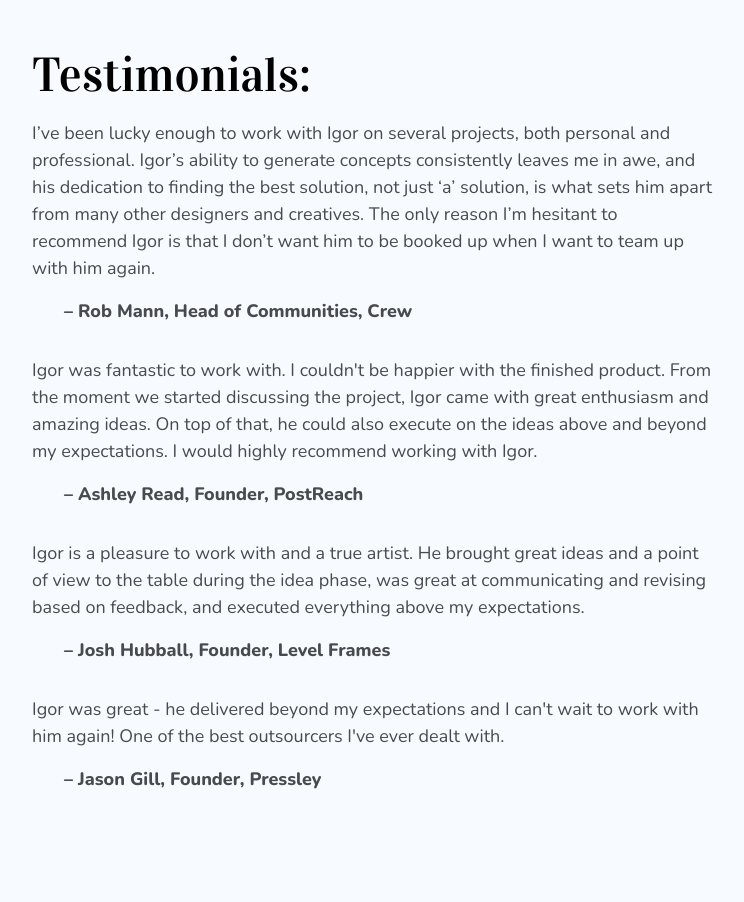
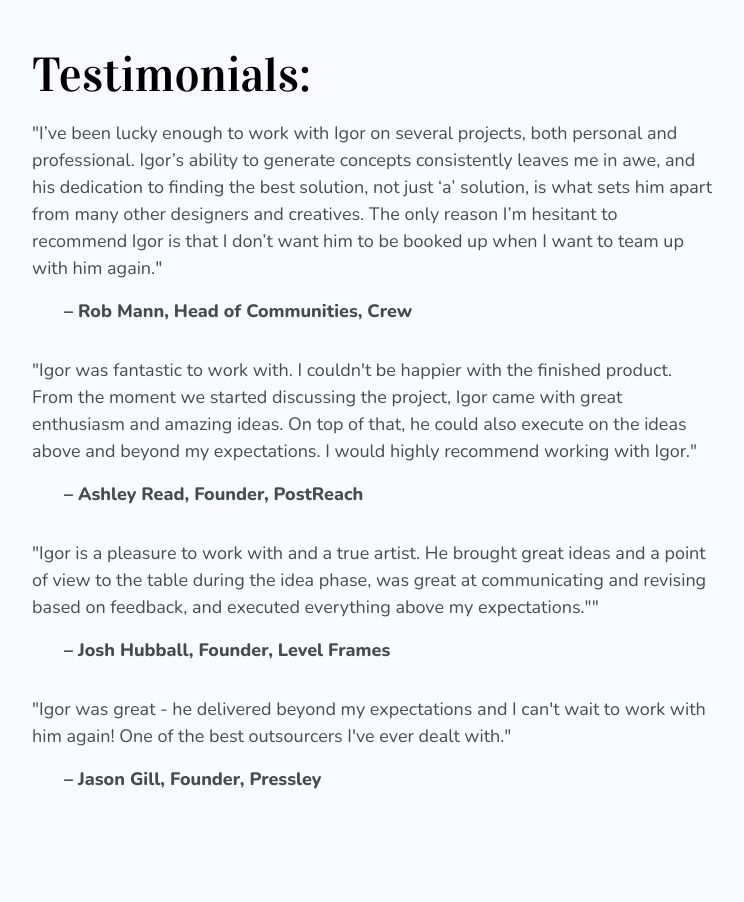
Before and after one commit to izhik/izhik.github.io, a plain HTML site: page about.html in a window 1280 px wide. Shown: the part 780-1682 px from the top of the page, without its empty margins (38-782 px from the left). Drawn offline with nearby package versions, Linux system fonts and the light colour scheme.

Commit message:
Update about.html

```diff
--- a/about.html
+++ b/about.html
@@ -66,19 +66,19 @@
 					<article class="read marg_left padd_top">
 						<h2>Testimonials:</h2>
 						<blockquote>
-							<p>I’ve been lucky enough to work with Igor on several projects, both personal and professional. Igor’s ability to generate concepts consistently leaves me in awe, and his dedication to finding the best solution, not just ‘a’ solution, is what sets him apart from many other designers and creatives. The only reason I’m hesitant to recommend Igor is that I don’t want him to be booked up when I want to team up with him again.</p>
+							<p>"I’ve been lucky enough to work with Igor on several projects, both personal and professional. Igor’s ability to generate concepts consistently leaves me in awe, and his dedication to finding the best solution, not just ‘a’ solution, is what sets him apart from many other designers and creatives. The only reason I’m hesitant to recommend Igor is that I don’t want him to be booked up when I want to team up with him again."</p>
 							<p>&ndash; Rob Mann, Head of Communities, Crew</p>
 						</blockquote>
 						<blockquote>
-							<p>Igor was fantastic to work with. I couldn't be happier with the finished product. From the moment we started discussing the project, Igor came with great enthusiasm and amazing ideas. On top of that, he could also execute on the ideas above and beyond my expectations. I would highly recommend working with Igor.</p>
+							<p>"Igor was fantastic to work with. I couldn't be happier with the finished product. From the moment we started discussing the project, Igor came with great enthusiasm and amazing ideas. On top of that, he could also execute on the ideas above and beyond my expectations. I would highly recommend working with Igor."</p>
 							<p>&ndash; Ashley Read, Founder, PostReach</p>
 						</blockquote>
 						<blockquote>
-							<p>Igor is a pleasure to work with and a true artist. He brought great ideas and a point of view to the table during the idea phase, was great at communicating and revising based on feedback, and executed everything above my expectations.
+							<p>"Igor is a pleasure to work with and a true artist. He brought great ideas and a point of view to the table during the idea phase, was great at communicating and revising based on feedback, and executed everything above my expectations.""
 							</p>
 							<p>&ndash; Josh Hubball, Founder, Level Frames</p>
 						</blockquote>
-						<blockquote><p>Igor was great - he delivered beyond my expectations and I can't wait to work with him again! One of the best outsourcers I've ever dealt with.</p>
+						<blockquote><p>"Igor was great - he delivered beyond my expectations and I can't wait to work with him again! One of the best outsourcers I've ever dealt with."</p>
 							<p>&ndash; Jason Gill, Founder, Pressley</p>
 						</blockquote>
 					</article>
```
